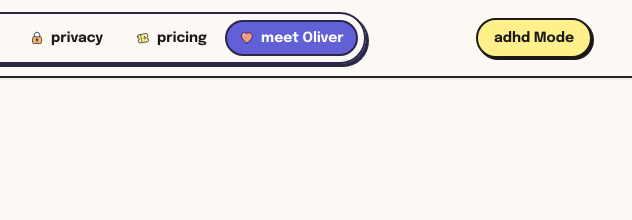
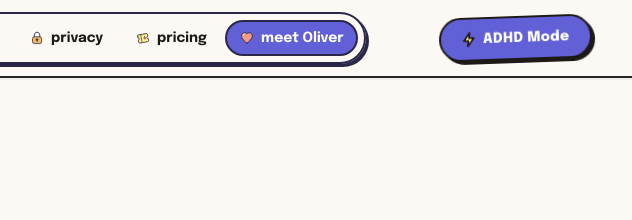
Before and after one commit to schrodingerstiger0/cuddlepop-site, a plain HTML site: page index.html in a window 1280 px wide. Shown: the top 220 px of the page, 648-1280 px from the left. Drawn offline with Linux system fonts and the light colour scheme.

Commit message:
Update site

```diff
--- a/index.html
+++ b/index.html
@@ -89,6 +89,11 @@
       #dock .tab-btn[aria-current]::after{display:none}
     }
     .ic{width:1.15em;height:1.15em;display:inline-block;vertical-align:-0.22em;flex-shrink:0}
+    /* the ADHD Mode tab: tilted like a sticker, wiggles every few seconds */
+    @keyframes adhd-wiggle{0%,86%,100%{transform:rotate(-2deg)}89%{transform:rotate(3deg) scale(1.06)}92%{transform:rotate(-4deg) scale(1.06)}95%{transform:rotate(2deg)}}
+    #adhd-tab{transform:rotate(-2deg);animation:adhd-wiggle 6s ease-in-out infinite}
+    #adhd-tab:hover{animation-play-state:paused}
+    @media (prefers-reduced-motion:reduce){#adhd-tab{animation:none}}
     .ic-lg{width:2rem;height:2rem}
     .ic-xl{width:2.75rem;height:2.75rem}
   </style>
@@ -244,8 +249,9 @@
         </div>
       </a>
       <div class="flex items-center gap-2">
-        <a href="/adhd/" onclick="window.track && track('mode_switch', { to: 'adhd' })" class="inline-flex items-center gap-1.5 bg-brand-lemon text-brand-dark text-xs font-heading font-bold px-3 py-1.5 rounded-full border-2 border-brand-dark shadow-pop-sm hover:translate-x-0.5 hover:translate-y-0.5 hover:shadow-none transition-all xl:text-sm xl:px-4 xl:py-2">
-          <span>adhd Mode</span>
+        <a href="/adhd/" onclick="window.track && track('mode_switch', { to: 'adhd' })" id="adhd-tab" class="inline-flex items-center gap-1.5 bg-brand-primary text-white text-xs font-heading font-extrabold tracking-wide px-3.5 py-2 rounded-full border-2 border-brand-dark shadow-pop hover:shadow-pop-lg hover:-translate-y-0.5 active:translate-x-0.5 active:translate-y-0.5 active:shadow-none transition-all xl:text-sm xl:px-5 xl:py-2.5">
+          <svg class="ic" viewBox="0 0 24 24" fill="none" stroke="currentColor" stroke-width="2.5" stroke-linecap="round" stroke-linejoin="round" aria-hidden="true"><path d="M13 2 4 14h7l-1 8 9-12h-7l1-8z" fill="#FEF08A" stroke="#1C1917"/></svg>
+          <span>ADHD Mode</span>
         </a>
         <a href="#early-access" onclick="scrollToEarlyAccess(event, 'nav')" class="xl:text-sm xl:px-4 xl:py-2 hidden items-center gap-1.5 bg-brand-primary text-white text-xs font-bold px-3 py-1.5 rounded-full border-2 border-brand-dark shadow-pop-sm hover:translate-x-0.5 hover:translate-y-0.5 hover:shadow-none transition-all">
           <span>meet Oliver</span>
```
Also changed, not shown: adhd/index.html (+1 -1 lines), assets/site.css.
